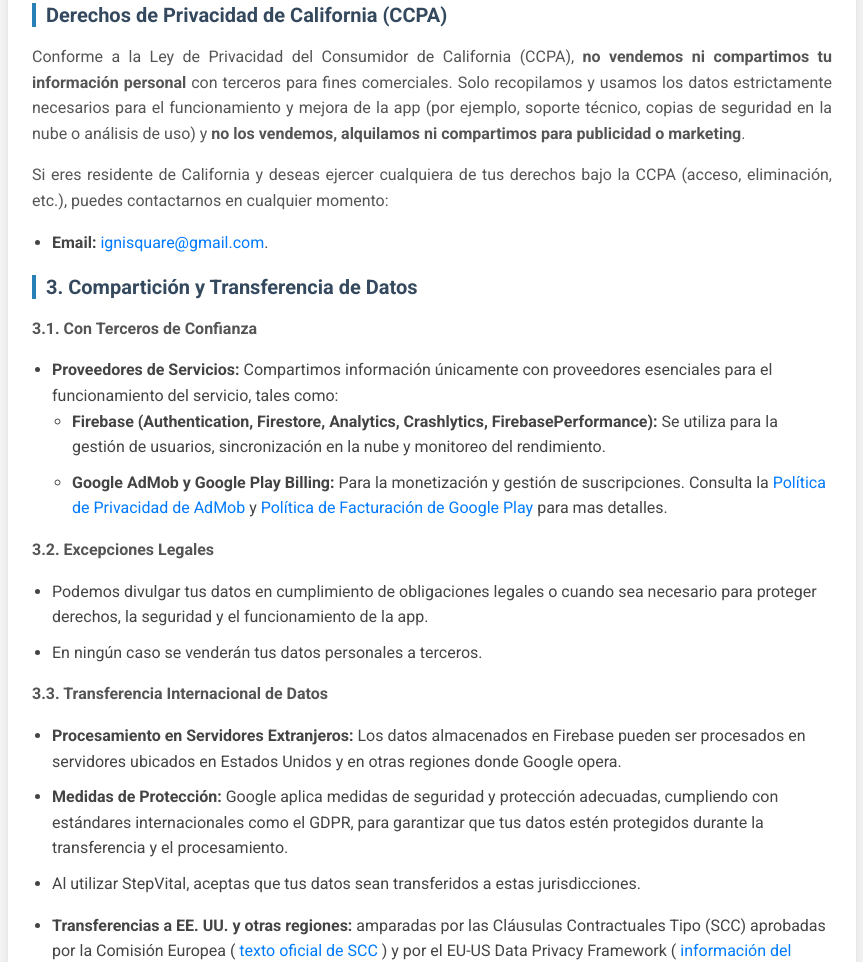
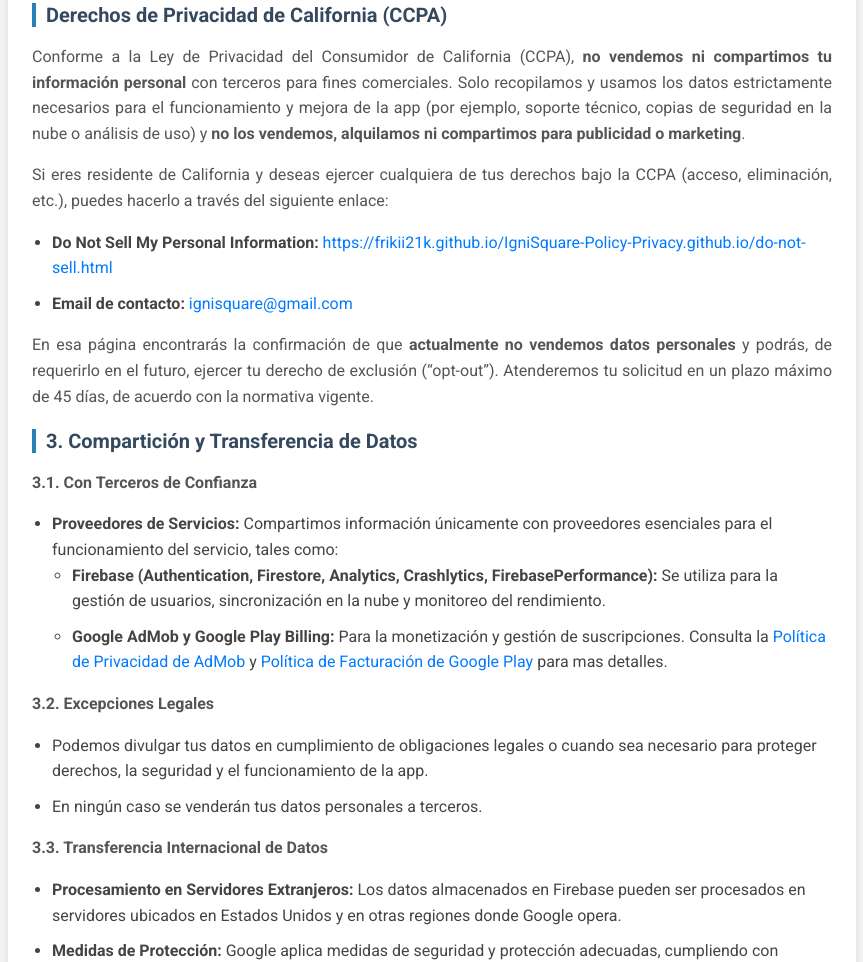
Before and after one commit to Frikii21K/IgniSquare-Policy-Privacy.github.io, a plain HTML site: page index.html in a window 1280 px wide. Shown: the part 3986-4948 px from the top of the page, without its empty margins (208-1071 px from the left). Drawn offline with Linux system fonts and the light colour scheme.

Commit message:
Update index.html
Actualización de Derechos de Privacidad de California (CCPA), se añadió el enlace que se exige

```diff
--- a/index.html
+++ b/index.html
@@ -316,12 +316,27 @@ Para todas las funciones que requieren Internet (inicio de sesión, lectura de a
   </p>
   <p class="policy-text">
     Si eres residente de California y deseas ejercer cualquiera de tus derechos bajo la CCPA
-        (acceso, eliminación, etc.), puedes contactarnos en cualquier momento:
+    (acceso, eliminación, etc.), puedes hacerlo a través del siguiente enlace:
   </p>
   <ul class="policy-list">
-        <li><strong>Email:</strong> <a href="mailto:ignisquare@gmail.com">ignisquare@gmail.com</a>.</li>
+    <li>
+      <strong>Do Not Sell My Personal Information:</strong>
+      <a href="do-not-sell.html">https://frikii21k.github.io/IgniSquare-Policy-Privacy.github.io/do-not-sell.html</a>
+    </li>
+    <li>
+      <strong>Email de contacto:</strong>
+      <a href="mailto:ignisquare@gmail.com">ignisquare@gmail.com</a>
+    </li>
   </ul>
+  <p class="policy-text">
+    En esa página encontrarás la confirmación de que <strong>actualmente no vendemos datos personales</strong>
+    y podrás, de requerirlo en el futuro, ejercer tu derecho de exclusión (“opt-out”).
+    Atenderemos tu solicitud en un plazo máximo de 45 días, de acuerdo con la normativa vigente.
+  </p>
 </section>
+
+
+
 
 
 
```
Lines whose indentation alone changed are shown as unchanged.
